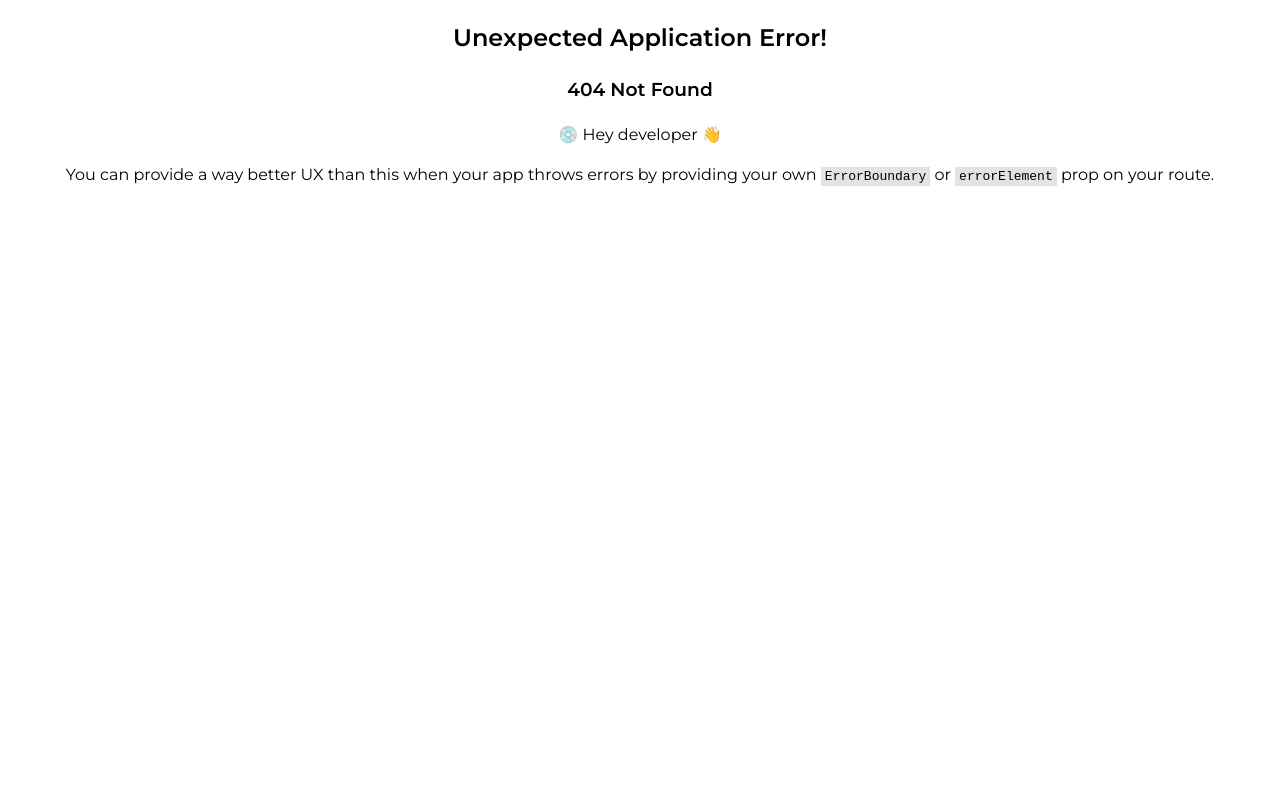
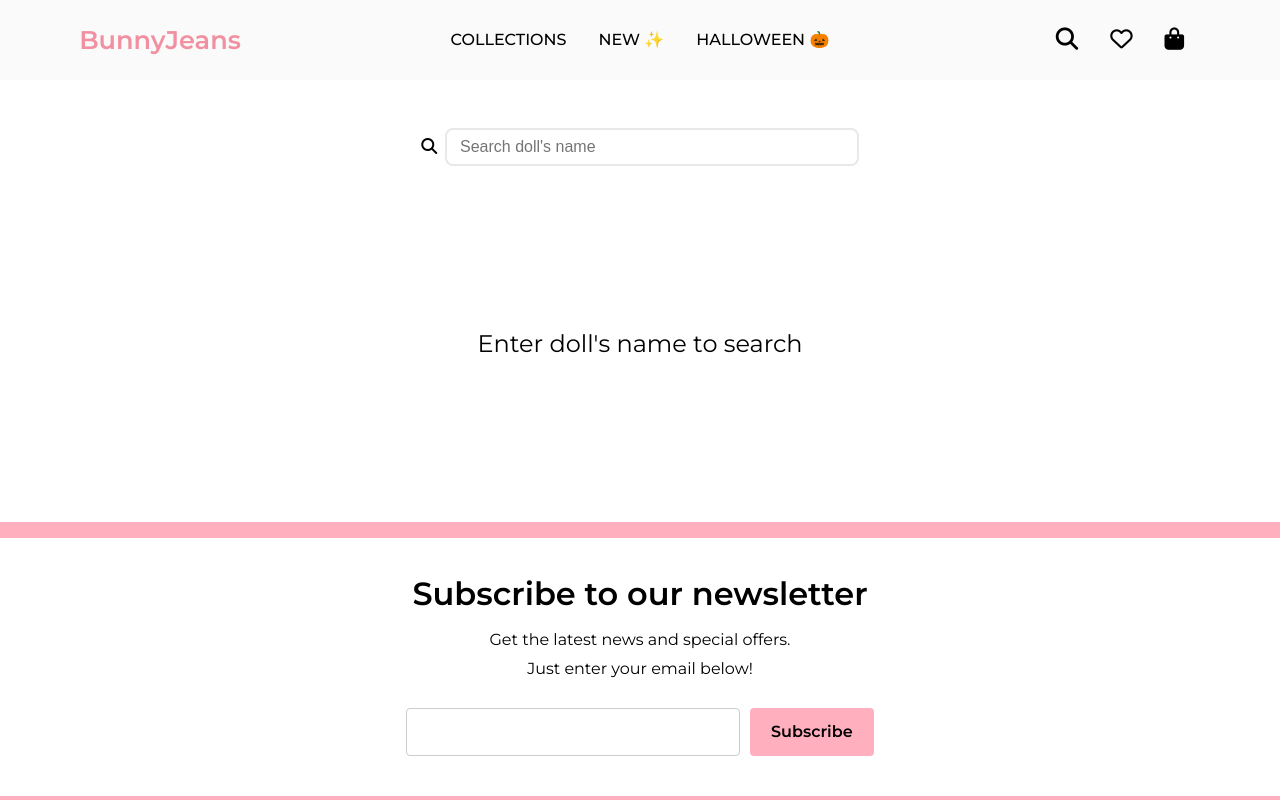
Before and after one commit to FernPK/BunnyJeans, a React (Vite) app: page /search in a window 1280 px wide. Before the commit this address had no page. Shown: the top 800 px of the page. Built offline with nearby package versions, Linux system fonts and the light colour scheme.

Commit message:
search function

```diff
--- a/src/components/Navbar.tsx
+++ b/src/components/Navbar.tsx
@@ -41,7 +41,9 @@ const Navbar = () => {
           <Link to="/collections/halloween">HALLOWEEN 🎃</Link>
         </div>
         <div className='menu'>
-          <a href="#"><i className="fa-solid fa-magnifying-glass"></i></a>
+          <Link to="/search">
+            <i className="fa-solid fa-magnifying-glass"></i>
+          </Link>
           <Link to="/wishlist">
             <div className='wishlist-heart'>
               <div className='wishlist-heart-label'>{countWishlist}</div>
--- a/src/main.tsx
+++ b/src/main.tsx
@@ -12,6 +12,7 @@ import ItemList from './routes/ItemList.tsx';
 import ItemDetail from './routes/ItemDetail.tsx';
 import Basket from './routes/Basket.tsx';
 import Wishlist from './routes/Wishlist.tsx';
+import Search from './routes/Search.tsx';
 
 const router = createBrowserRouter([
   {
@@ -41,6 +42,10 @@ const router = createBrowserRouter([
       {
         path: "/wishlist",
         element: <Wishlist />,
+      },
+      {
+        path: "/search",
+        element: <Search />,
       }
     ],
   },
--- /dev/null
+++ b/src/routes/Search.tsx
@@ -0,0 +1,62 @@
+import React, { useEffect } from 'react'
+import { Item } from '../types'
+import ItemMiniCard from '../components/ItemMiniCard'
+import '../styles/Search.css'
+
+const Search = () => {
+  const [searchWord, setSearchWord] = React.useState<string>('')
+  const [items, setItems] = React.useState<Item[]>([])
+
+  const getData = async () => {
+    fetch('/public/data.json',
+      {
+        headers: {
+          'Content-Type': 'application/json',
+          'Accept': 'application/json'
+          }
+      })
+        .then(function(response){
+          // console.log(response)
+          return response.json()
+        })
+        .then(function(myJson) {
+          // console.log(myJson)
+          setItems(myJson)
+        })
+  }
+
+  useEffect(() => {
+    getData()
+  }, [])
+
+  return (
+    <div>
+      <div className='search-bar-div'>
+        <i className="fa-solid fa-magnifying-glass"></i>
+        <input type="text" className='search-bar' value={searchWord} onChange={(e) => setSearchWord(e.target.value)} placeholder="Search doll's name"/>
+      </div>
+      {
+        searchWord !== '' ?
+        <div className='item-mini-card-div'>
+          <div className='collection-card-sub-div'>
+            {items
+              .filter((item) => item.name.toLowerCase().includes(searchWord.toLowerCase()))
+              .map((item) => (
+                <ItemMiniCard key={item.id}
+                  id={item.id}
+                  name={item.name}
+                  image={item.image[0]}
+                  price={item.price}
+                />
+            ))}
+          </div>
+        </div> :
+        <div className="blank-state">
+          <h2>Enter doll's name to search</h2>
+        </div>
+      }
+    </div>
+  )
+}
+
+export default Search
--- /dev/null
+++ b/src/styles/Search.css
@@ -0,0 +1,36 @@
+.collection-card-sub-div {
+  margin: 0 auto;
+  width: 60vw;
+  display: grid;
+  grid-template-columns: repeat(4, 1fr);
+  gap: 1rem;
+}
+
+.item-mini-card-div {
+  background-color: #ffffff;
+  padding: 1.5rem 0;
+}
+
+.search-bar {
+  font-size: 16px;
+  padding: 0.5rem 0.8rem;
+  width: 30vw;
+  margin-left: 0.5rem;
+  border-radius: 8px;
+  border: 2px solid #e8e8e8;
+}
+
+.search-bar:focus {
+  outline: none;
+  border: 2px solid var(--pink);
+}
+
+.search-bar-div {
+  margin: 3rem 0 2rem;
+}
+
+@media screen and (max-width: 1200px) {
+  .collection-card-sub-div {
+    width: 80vw;
+  }
+}
```
